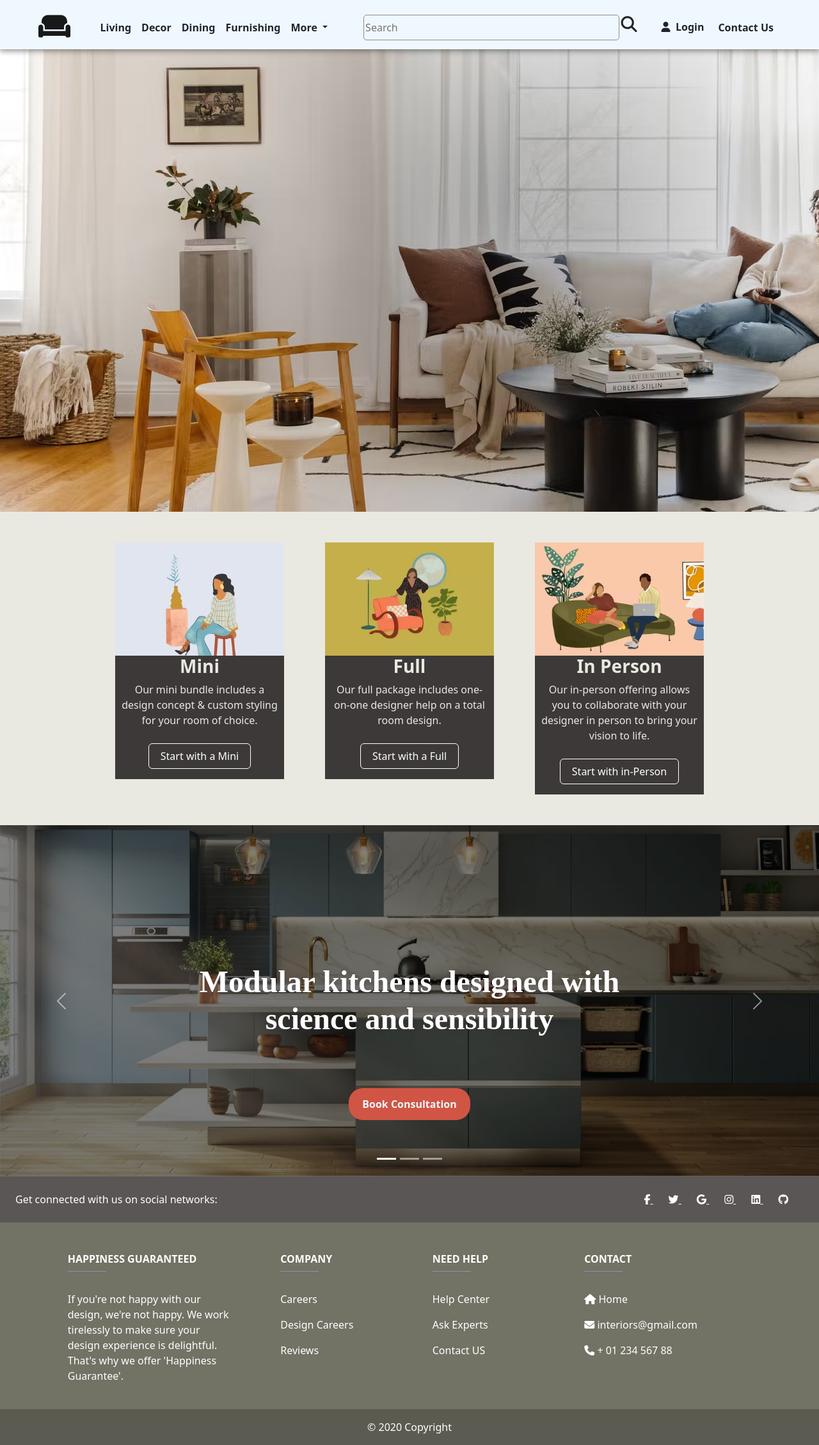
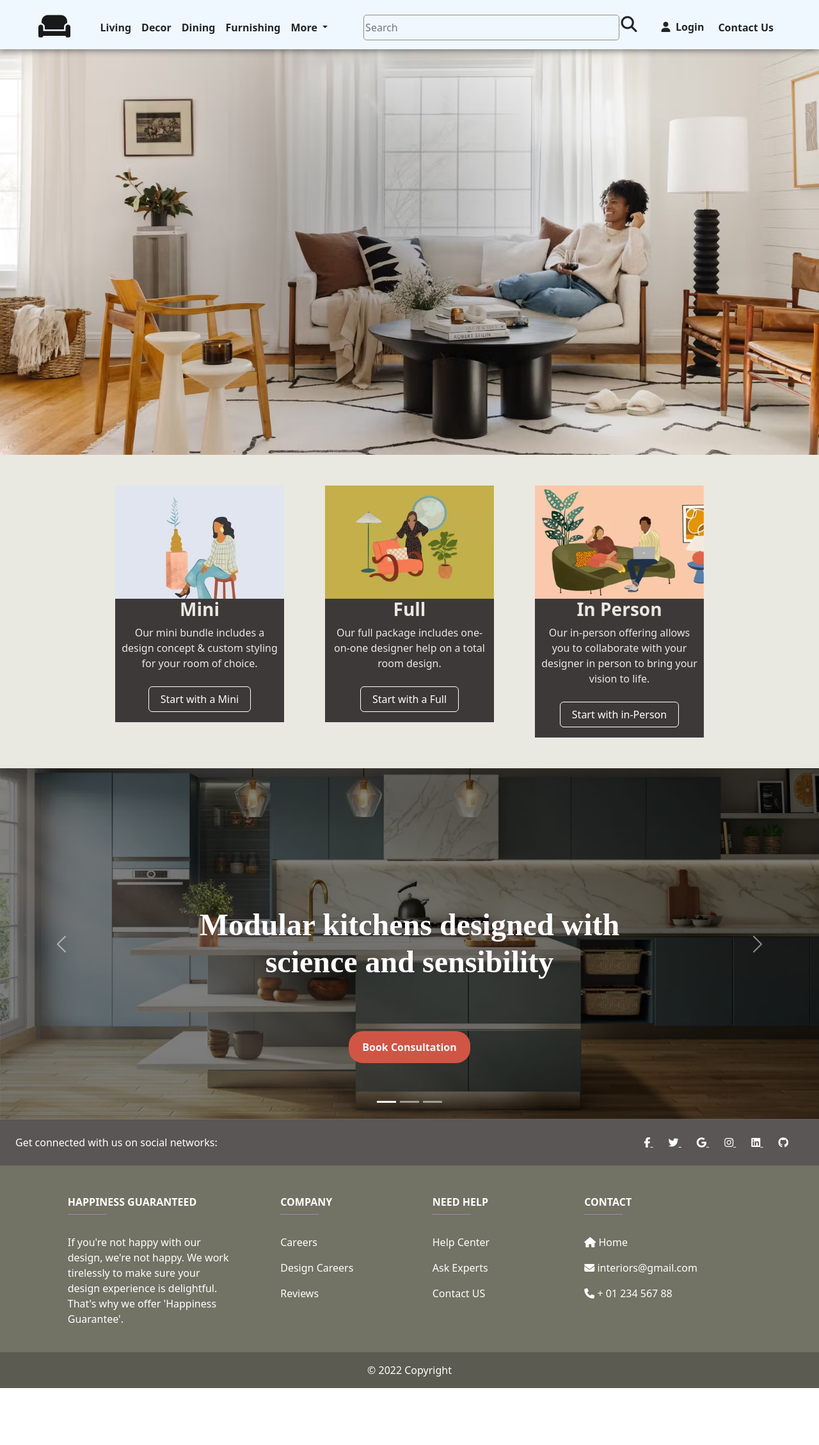
Before and after one commit to treassavincy/interior_project, a plain HTML site: page index.html in a window 1280 px wide. Shown: the whole page at 64% size. After the commit the page ends 2170 px from the top, so only its background shows below. Drawn offline with nearby package versions, Linux system fonts and the light colour scheme.

Commit message:
initial commit

```diff
--- a/index.html
+++ b/index.html
@@ -16,8 +16,9 @@
 </style>
 </head>
 <body>
-  <div class="s " style="  background-image:url(./images/bg.avif); height: 800px; ">
-      <nav class="navbar sticky-top navbar-expand-lg pt-3" style="box-shadow:0 0 10px 1px rgb(0 0 0 / 40%), 0 0 10px 1px rgba(122, 116, 116, 0.4);">
+  <!-- <div class="s " style="  background-image:url(./images/bg.avif); height: 800px; ">  -->
+
+        <nav class="navbar sticky-top navbar-expand-lg pt-3" style="box-shadow:0 0 10px 1px rgb(0 0 0 / 40%), 0 0 10px 1px rgba(122, 116, 116, 0.4); ;">
           <div class="container-fluid ">
             <a class="navbar-brand" href="#"><i class="fa-solid fa-couch fa-2x ms-5"></i></a>
            <button class="navbar-toggler" type="button" data-bs-toggle="collapse" data-bs-target="#navbarTogglerDemo02" aria-controls="navbarTogglerDemo02" aria-expanded="false" aria-label="Toggle navigation">
@@ -80,7 +81,17 @@
 
         </div>
       </nav>
+<!--  -->
+<div class="row ">
+  <div class="col-md-12  ">
+    <img src="./images/bg.avif" class="img-fluid"
+      alt="Responsive image">
   </div>
+</div>
+<!-- <section class="" id="">
+  <img src="./images/bg.avif" alt="" class="image-fluid" > -->
+
+</section>
   <!--  -->
   <div class="container-fluid " >
     <div  class=" row pt-5 pb-5 " style=" display: flex; flex-wrap: wrap; flex-direction: row;gap: 40px;justify-content: center; background-color: rgb(233, 233, 225); ">
@@ -370,7 +381,7 @@
          class="text-center p-3"
          style="background-color: rgba(0, 0, 0, 0.2)"
          >
-      © 2020 Copyright
+      © 2022 Copyright
 
     </div>
     <!-- Copyright -->
--- a/project1.css
+++ b/project1.css
@@ -50,15 +50,7 @@
 
     }
 
-    .s{
-        background-image:url(./images/bg.avif);
 
-               background-size:cover;
-         background-position: center center ;
-        /* background-attachment: fixed;   */
-
-
-     }
 
 }
 
```
Lines whose indentation alone changed are shown as unchanged.
